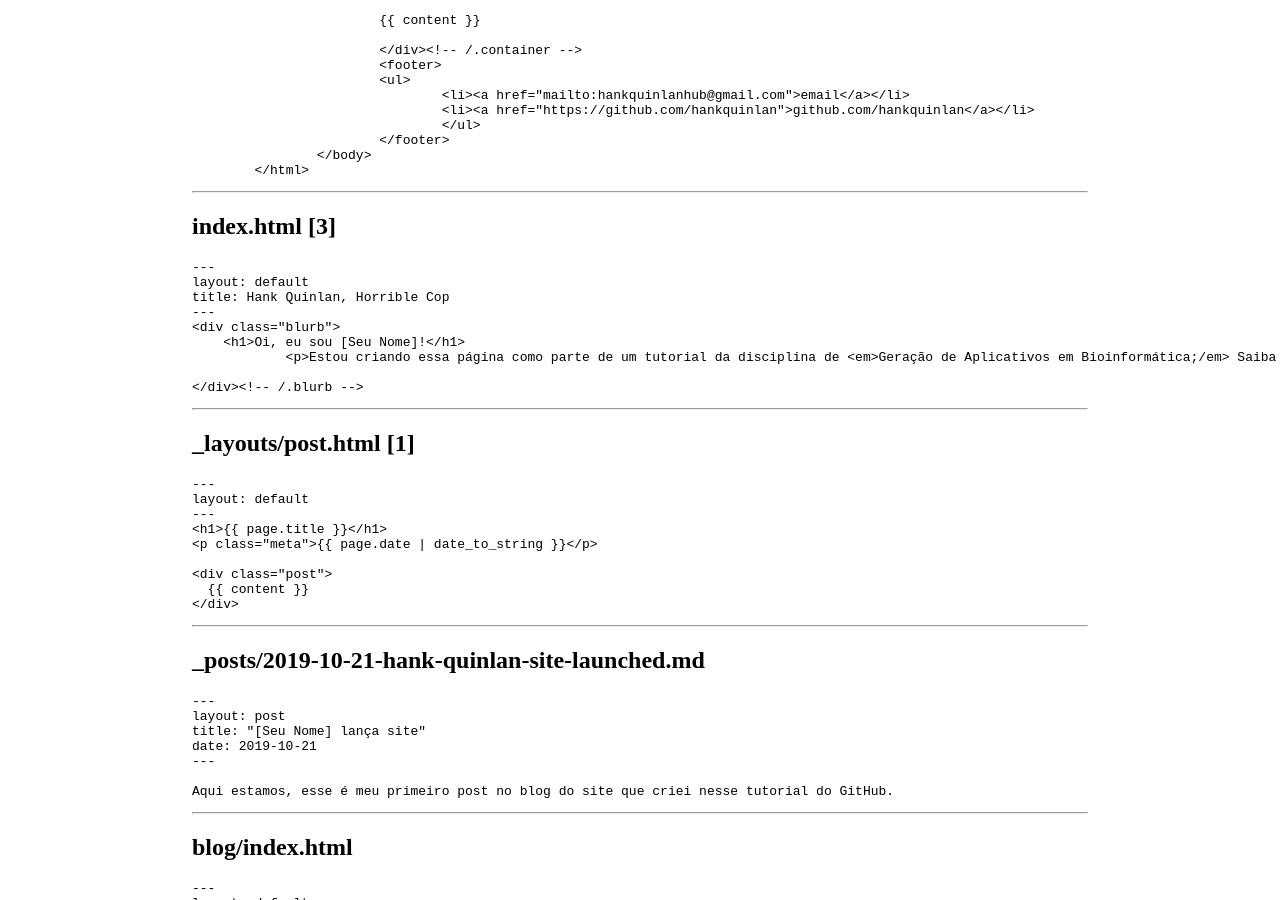
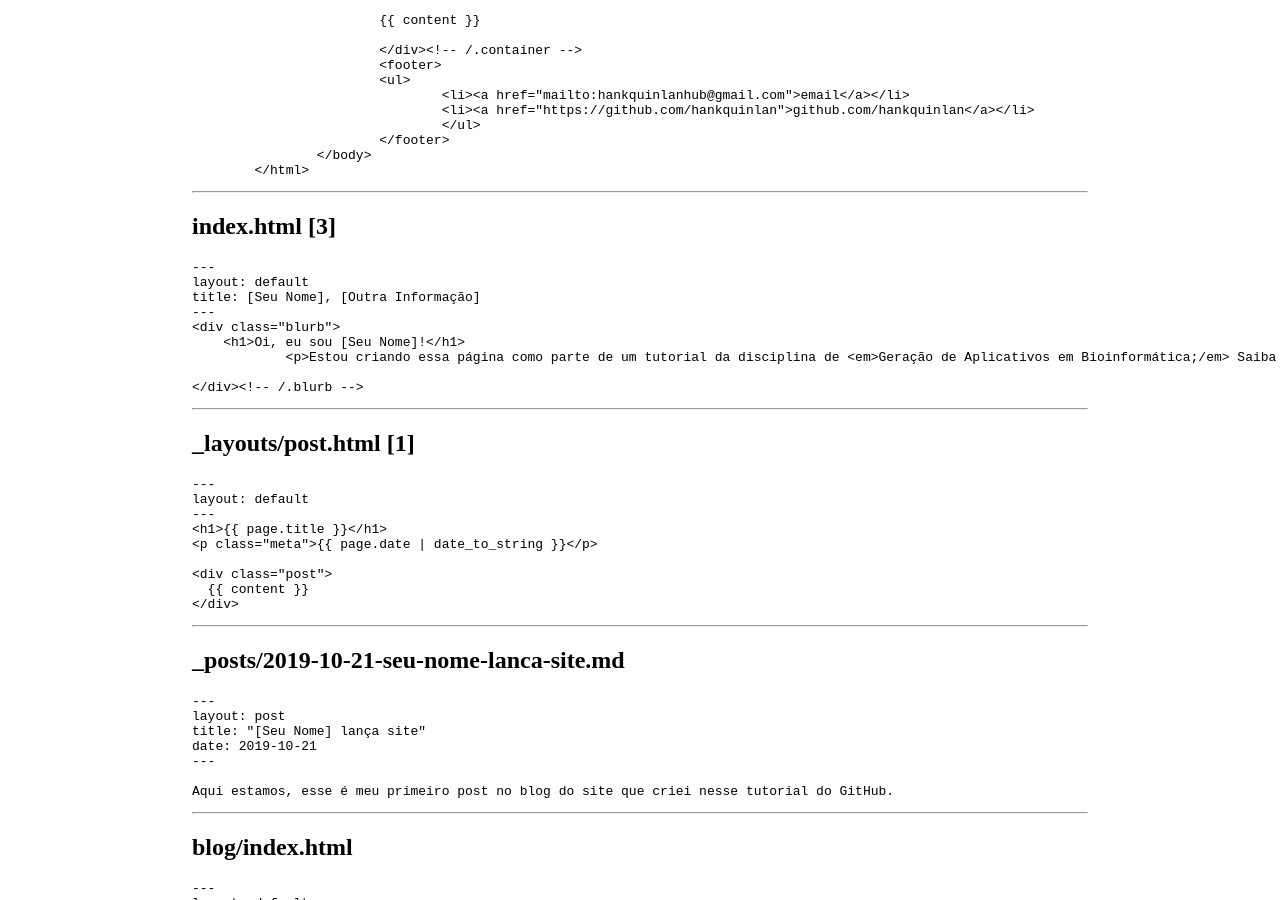
Before and after one commit to fiuzatayna/fiuzatayna.github.io, a Jekyll site: the page built from _posts/2019-10-18-arquivos-conteudo-tutorial.md, in a window 1280 px wide and 900 px high, scrolled down 2432 px. Built offline with Jekyll 4.4.1, drawn with Linux system fonts in a browser that asks for light colours.

Commit message:
Translating a few other thins to portuguese

```diff
--- a/_posts/2019-10-18-arquivos-conteudo-tutorial.md
+++ b/_posts/2019-10-18-arquivos-conteudo-tutorial.md
@@ -161,7 +161,7 @@ ul.posts li &lbrace;
 ---
 <pre class="prettyprint pre-scrollable"><code>---
 layout: default
-title: Hank Quinlan, Horrible Cop
+title: [Seu Nome], [Outra Informação]
 ---
 &lt;div class="blurb"&gt;
     &lt;h1&gt;Oi, eu sou [Seu Nome]!&lt;/h1&gt;
@@ -184,7 +184,7 @@ layout: default
 &lt;/div&gt;</code></pre>
 ---
 
-**_posts/2019-10-21-hank-quinlan-site-launched.md**
+**_posts/2019-10-21-seu-nome-lanca-site.md**
 ---
 <pre class="prettyprint pre-scrollable"><code>---
 layout: post
```
